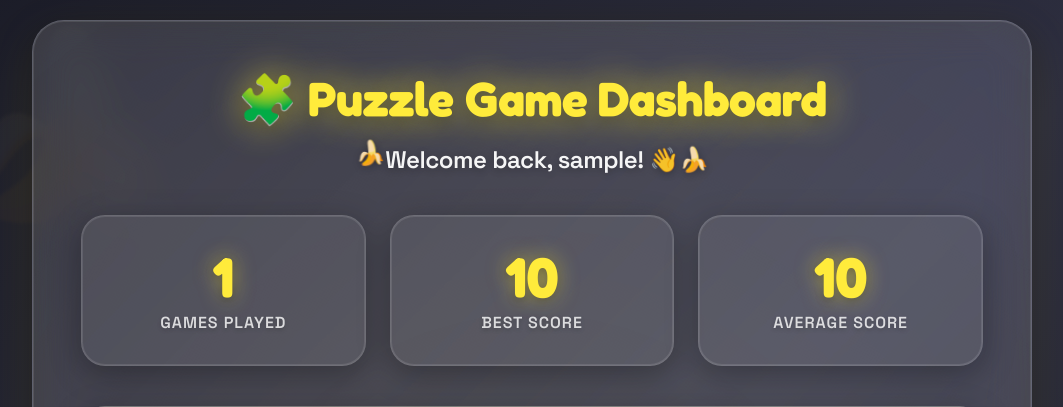
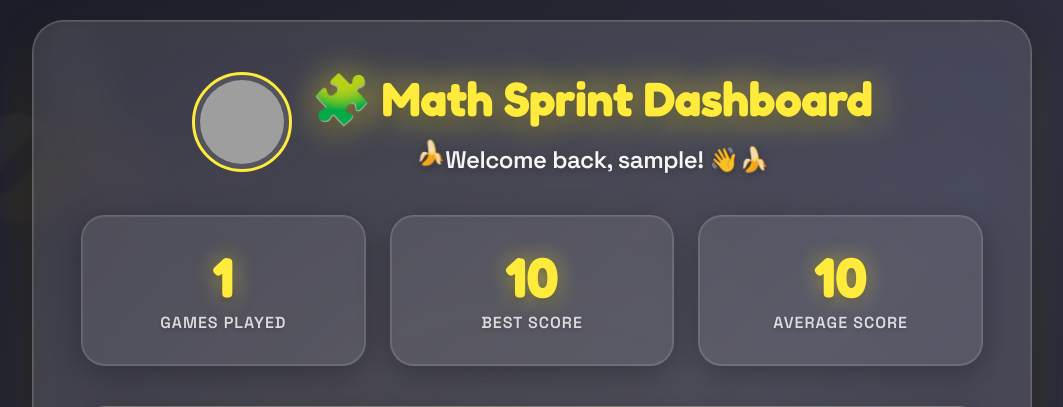
Before and after one commit to jeewa26/puzzle-game, a PHP site: page /dashboard.php in a window 1280 px wide. Shown: the top 407 px of the page, without its empty margins (108-1171 px from the left). Run offline with PHP 8.4, Linux system fonts and the light colour scheme; the visitor is signed in with stand-in values (Sample User, id 1); tables that the repository leaves empty or names only in its code hold one stand-in row (values such as "Sample post"); grey boxes are pictures that could not be loaded.

Commit message:
feat: display user avatar on dashboard

```diff
--- a/dashboard.php
+++ b/dashboard.php
@@ -8,12 +8,17 @@ if (!isset($_SESSION['username'])) {
 }
 
 $username = $_SESSION['username'];
+$auth_token = $_SESSION['auth_token'] ?? $_COOKIE['auth_token'] ?? 'Not set';
+$user_token = $_COOKIE['user_token'] ?? 'Not set';
+$cookie_username = $_COOKIE['username'] ?? 'Not set';
 
-$stmt = $conn->prepare("SELECT id FROM users WHERE username=?");
+$stmt = $conn->prepare("SELECT id, avatar FROM users WHERE username=?");
 $stmt->bind_param("s", $username);
 $stmt->execute();
 $user = $stmt->get_result()->fetch_assoc();
 $user_id = $user['id'];
+$avatar_style = $user['avatar'] ?? 'avataaars';
+$avatar_url = "https://api.dicebear.com/7.x/{$avatar_style}/svg?seed=" . urlencode($username);
 
 $stmt = $conn->prepare("SELECT difficulty, score, created_at FROM scores WHERE user_id=? ORDER BY created_at DESC LIMIT 5");
 $stmt->bind_param("i", $user_id);
@@ -30,15 +35,20 @@ $stats = $stmt->get_result()->fetch_assoc();
 <head>
   <meta charset="UTF-8">
   <meta name="viewport" content="width=device-width, initial-scale=1.0">
-  <title>Dashboard - Puzzle Game</title>
+  <title>Dashboard - Math Sprint</title>
   <link rel="stylesheet" href="style.css">
   <link rel="stylesheet" href="dashboard-style.css">
 </head>
 <body>
   <div class="container">
     <div class="welcome-header">
-      <h1>🧩 Puzzle Game Dashboard</h1>
-      <h2>Welcome back, <?php echo htmlspecialchars($username); ?>! 👋</h2>
+      <div style="display: flex; align-items: center; justify-content: center; gap: 20px; margin-bottom: 20px;">
+        <img src="<?php echo htmlspecialchars($avatar_url); ?>" alt="Avatar" style="width: 100px; height: 100px; border-radius: 50%; border: 3px solid #FFEB3B; background: rgba(255, 255, 255, 0.1); padding: 5px;">
+        <div>
+          <h1>🧩 Math Sprint Dashboard</h1>
+          <h2>Welcome back, <?php echo htmlspecialchars($username); ?>! 👋</h2>
+        </div>
+      </div>
     </div>
 
     <div class="stats-grid">
```
